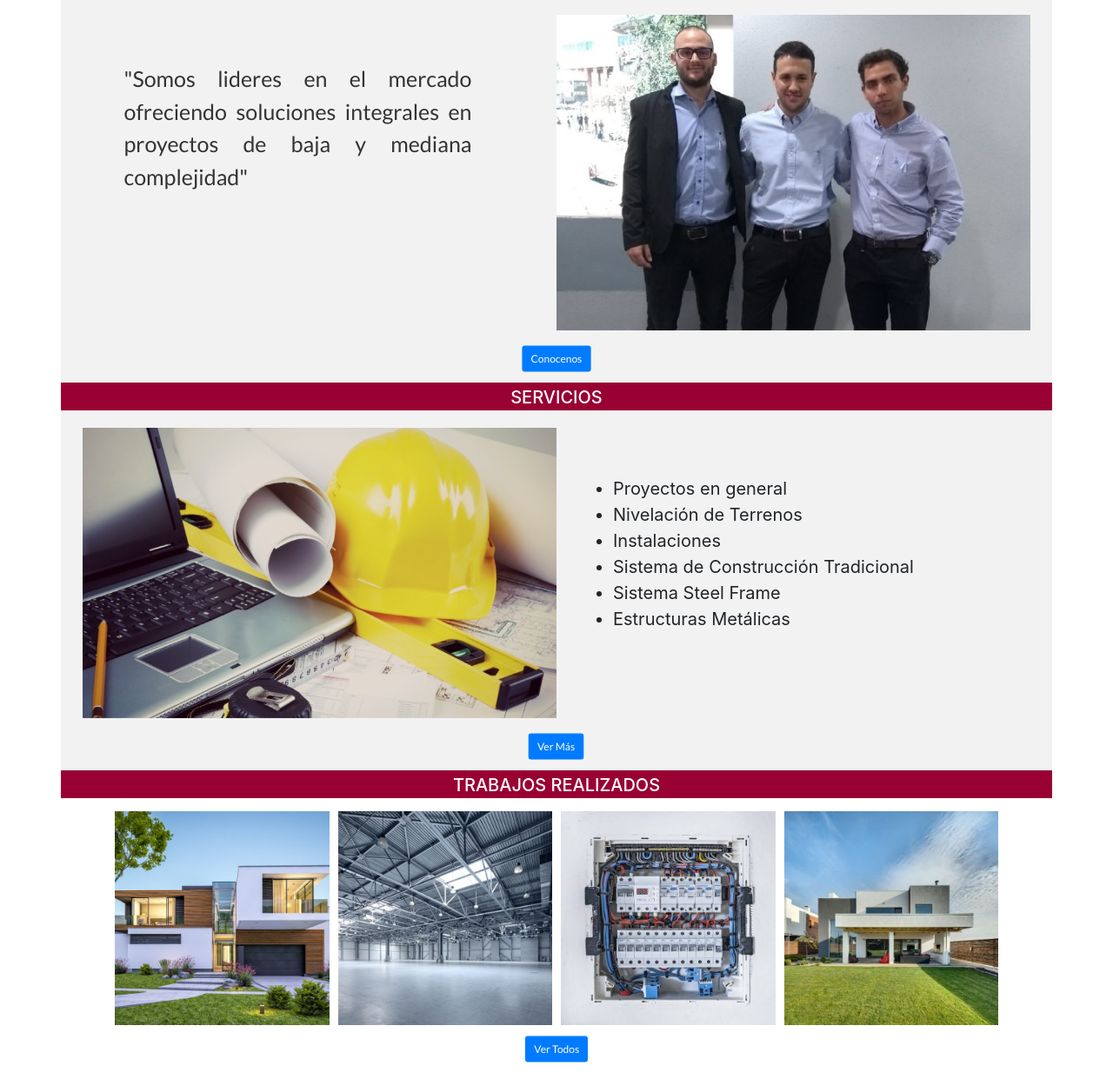
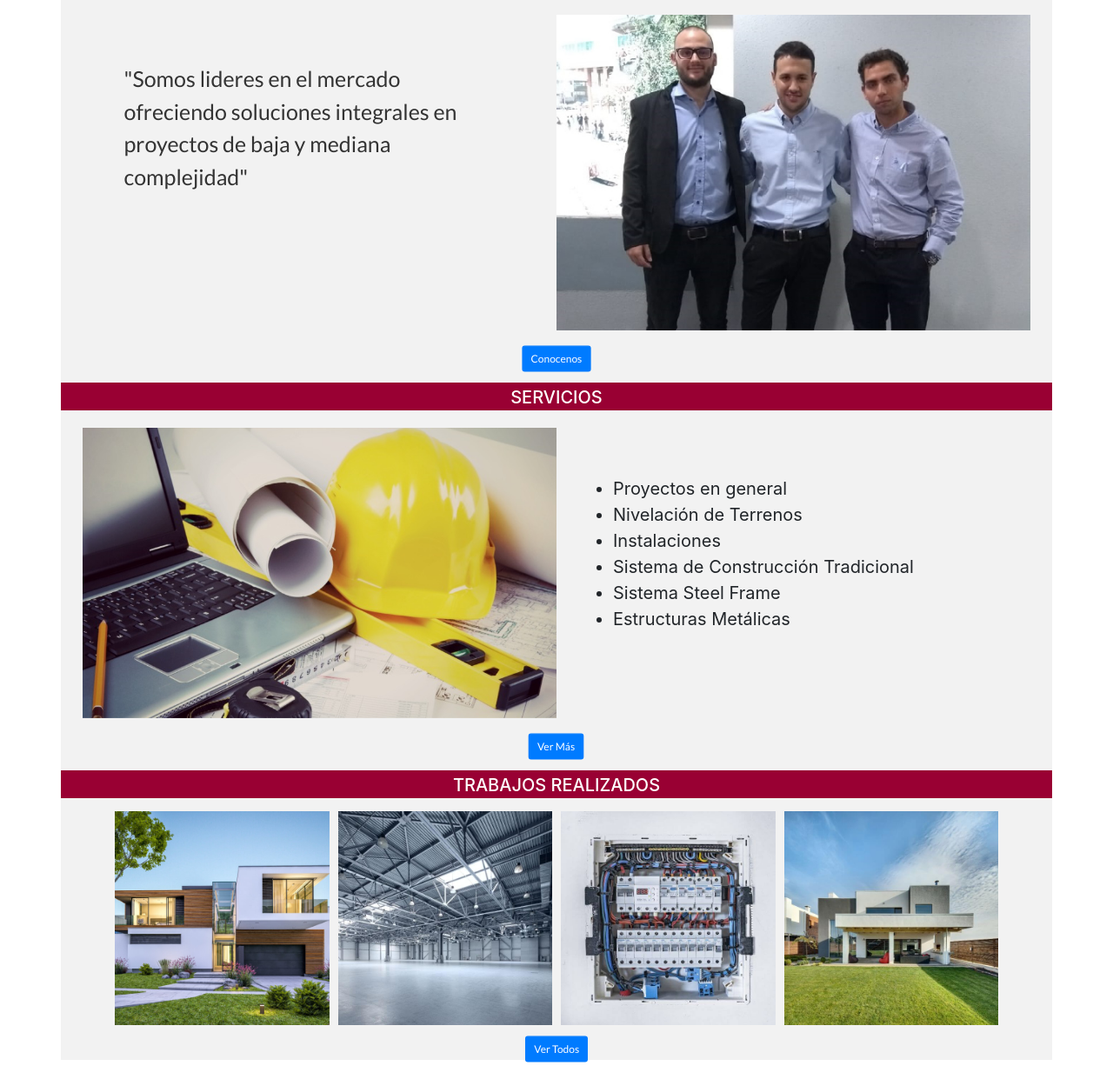
Before and after one commit to NClemente91/LPage-Empresa-Frontend-HTML-CSS, a website: page index.html in a window 1280 px wide. Shown: the part 576-1817 px from the top of the page at 87% size. Drawn offline with nearby package versions, Linux system fonts and the light colour scheme.

Commit message:
Prueba en fondo de pagina principal

```diff
--- a/css/desktop.css
+++ b/css/desktop.css
@@ -37,6 +37,9 @@ button:hover{
 }
 .equipoTextoDesktop{
     order: 1;
+}
+p.fraseInstitucional{
+    text-align: left;
 }
 .equipoImagenDesktop{
     order: 2;
--- a/css/mobile.css
+++ b/css/mobile.css
@@ -131,6 +131,7 @@ header{
 .trabajosRealizados{
     position: relative;
     z-index: 2;
+    background-color: #f2f2f2;
 }
 .trabajosRealizados__Titulo{
     width: 100%;
```
